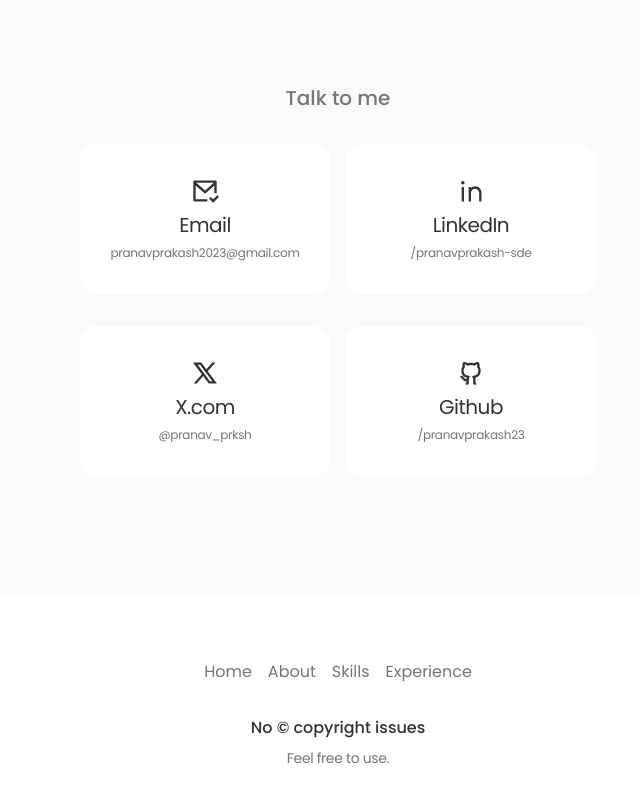
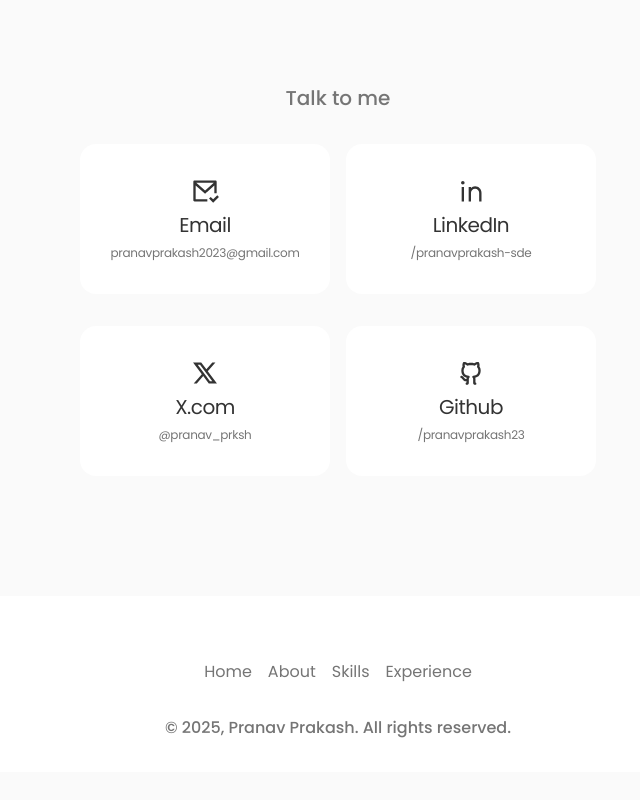
Before and after one commit to pranavprakash23/Porfolio, a React (Vite) app: page / in a window 1280 px wide. Shown: the part 3424-4224 px from the top of the page, without its empty margins (302-942 px from the left). After the commit the page ends 4196 px from the top, so only its background shows below. Built offline with nearby package versions, Linux system fonts and the light colour scheme.

Commit message:
Resume Update

```diff
--- a/src/components/Footer.jsx
+++ b/src/components/Footer.jsx
@@ -23,8 +23,8 @@ const Footer = () => {
 
        <div className='flex flex-col justify-center items-center gap-2'>
 
-          <h1 className='text-base font-medium text-title-color'>No &#169; copyright issues</h1>
-          <p className='text-sm text-text-color'>Feel free to use.</p>
+          <h1 className='text-base font-medium text-text-color'>&#169; 2025, Pranav Prakash. All rights reserved.</h1>
+          {/* <p className='text-sm text-text-color'>Feel free to use.</p> */}
         </div>
     </div>
   )
```
Also changed, not shown: 1 other file (tests, documents, lock files or other folders).
